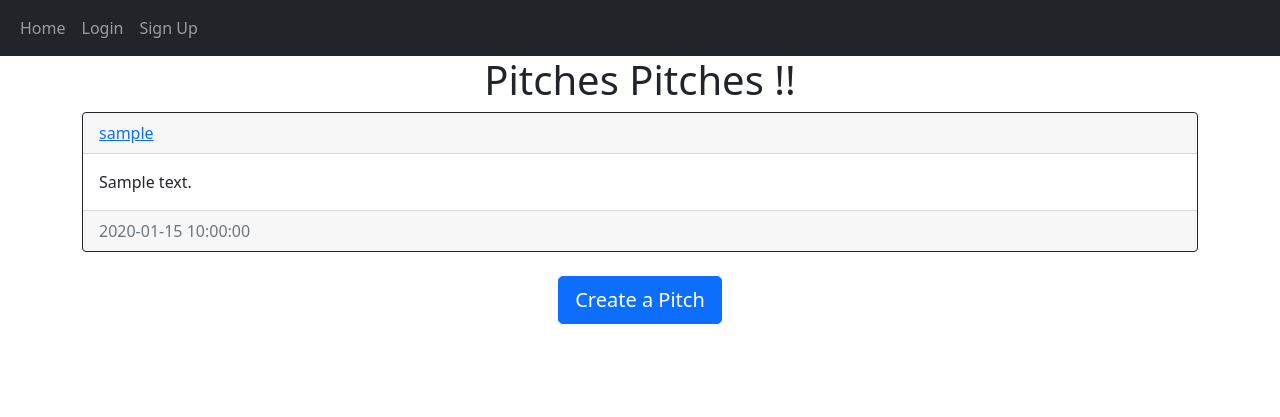
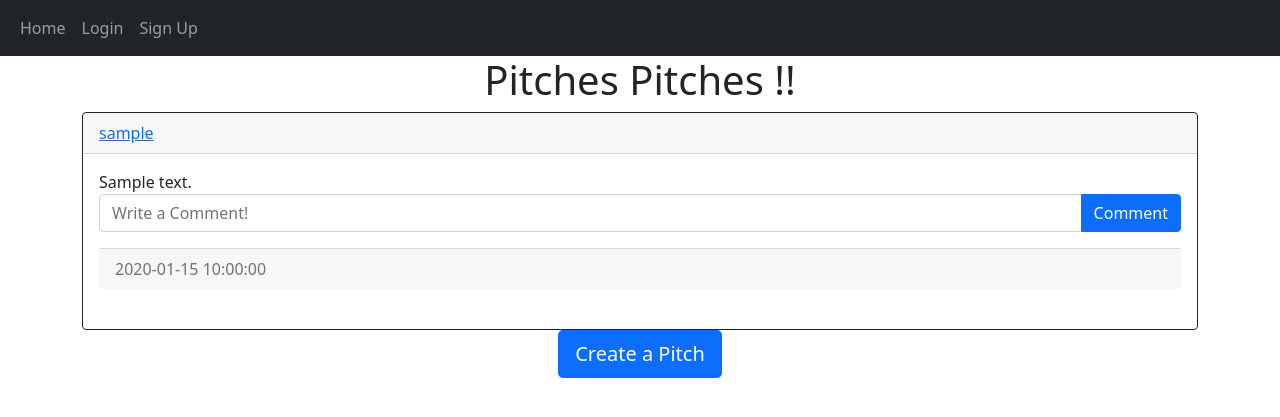
Before and after one commit to faithremo/Pitch, a Flask app: template website/templates/home.html in a window 1280 px wide. Shown: the top 417 px of the page. Run offline with Flask 2, Linux system fonts and the light colour scheme; the template is opened without the code that fills it: most values are stand-ins (such as "Sample title", 1, 10 or a date in 2020).

Commit message:
add a form in pitches div html to allow users to add their comments to the pitches

```diff
--- a/website/templates/pitches-div.html
+++ b/website/templates/pitches-div.html
@@ -21,6 +21,10 @@
     <div class="card-text">
         {{pitch.text}}
     </div>
+    <form class="input-group mb-3" method='POST' action="/create-comment">
+        <input type="text" name="text" id="text" class="form-control" placeholder="Write a Comment!"/>
+        <button type="submit" class="btn btn-primary">Comment</button>
+    </form
 </div>
 <div class="card-footer text-muted">
     {{pitch.date_created}}
```
